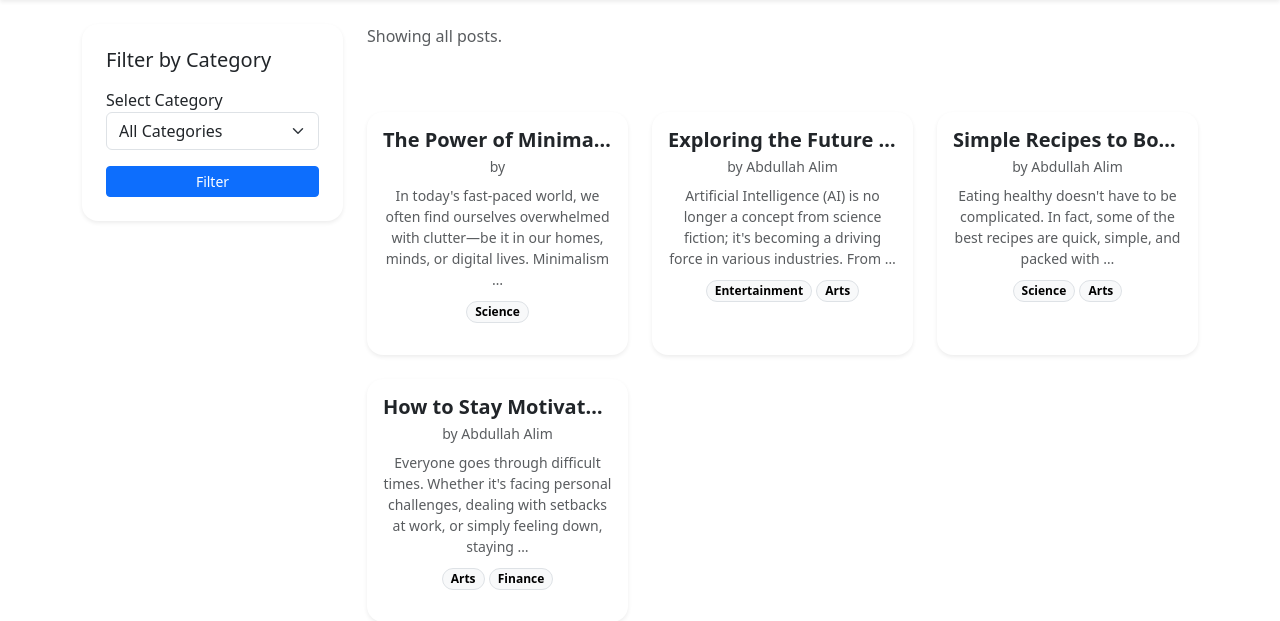
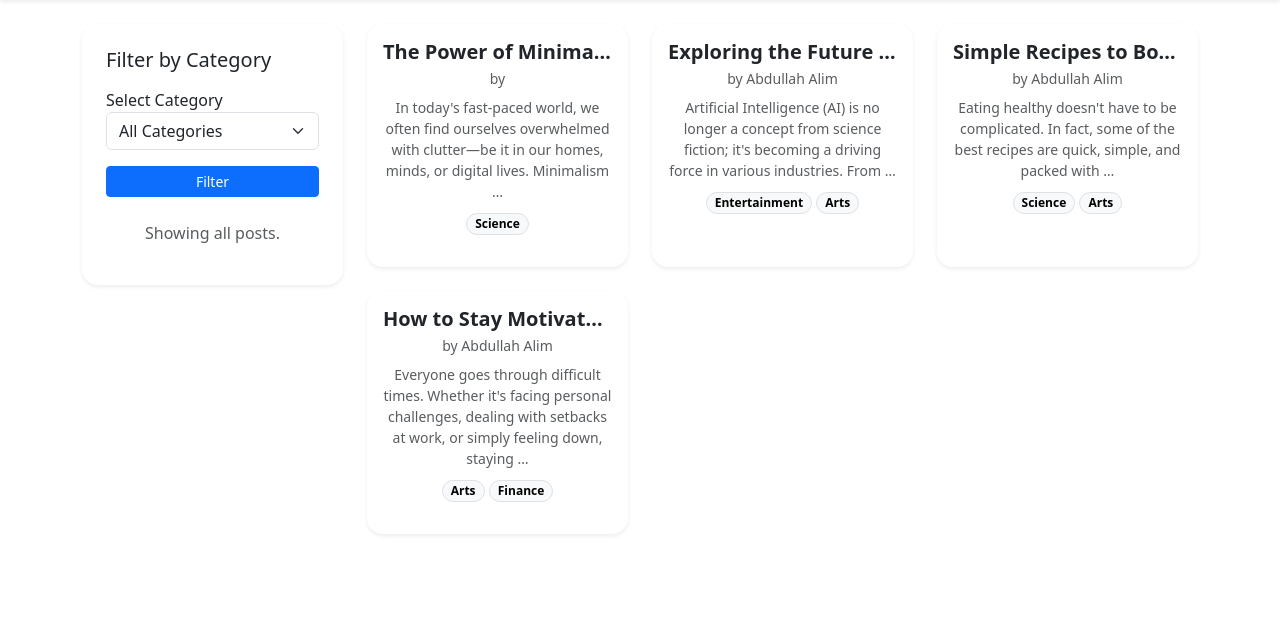
Before and after one commit to Shohagh019/personal_blog_project-with-django-python, a Django app: page / in a window 1280 px wide. Shown: the part 72-693 px from the top of the page. Run offline with Django 5.2, Linux system fonts and the light colour scheme; data comes from the database, SQL or seed files in the repository.

Commit message:
filter edited

```diff
--- a/templates/home.html
+++ b/templates/home.html
@@ -28,14 +28,7 @@
             <button type="submit" class="btn btn-primary btn-sm w-100 mt-3">Filter</button>
           </form>
         </div>
-      </div>
-    </div>
-
-    <!-- Posts Display Section -->
-    <div class="col-lg-9">
-      <div class="row g-4">
-        <!-- Display the number of posts found -->
-        <div class="col-12 mb-4">
+                      <div class="col-12 mb-4 text-center">
           <p class="text-muted">
             {% if request.GET.category %}
               Showing {{ data|length }} post{% if data|length != 1 %}s{% endif %} in this category.
@@ -44,6 +37,15 @@
             {% endif %}
           </p>
         </div>
+      </div>
+
+    </div>
+
+
+    <!-- Posts Display Section -->
+    <div class="col-lg-9">
+      <div class="row g-4">
+        <!-- Display the number of posts found -->
 
         {% for post in data %}
         <div class="col-lg-4 col-md-6 col-sm-12">
```
